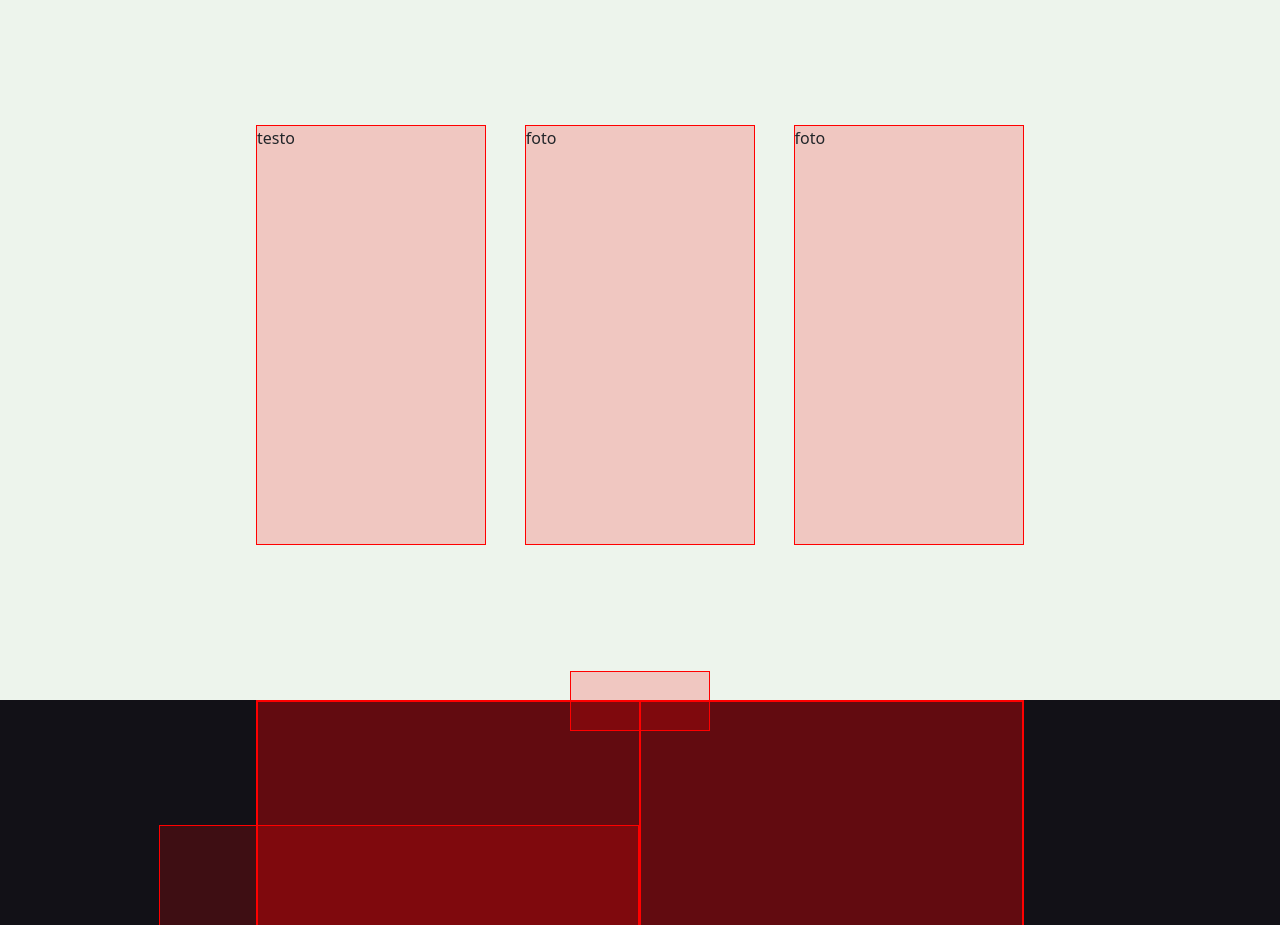
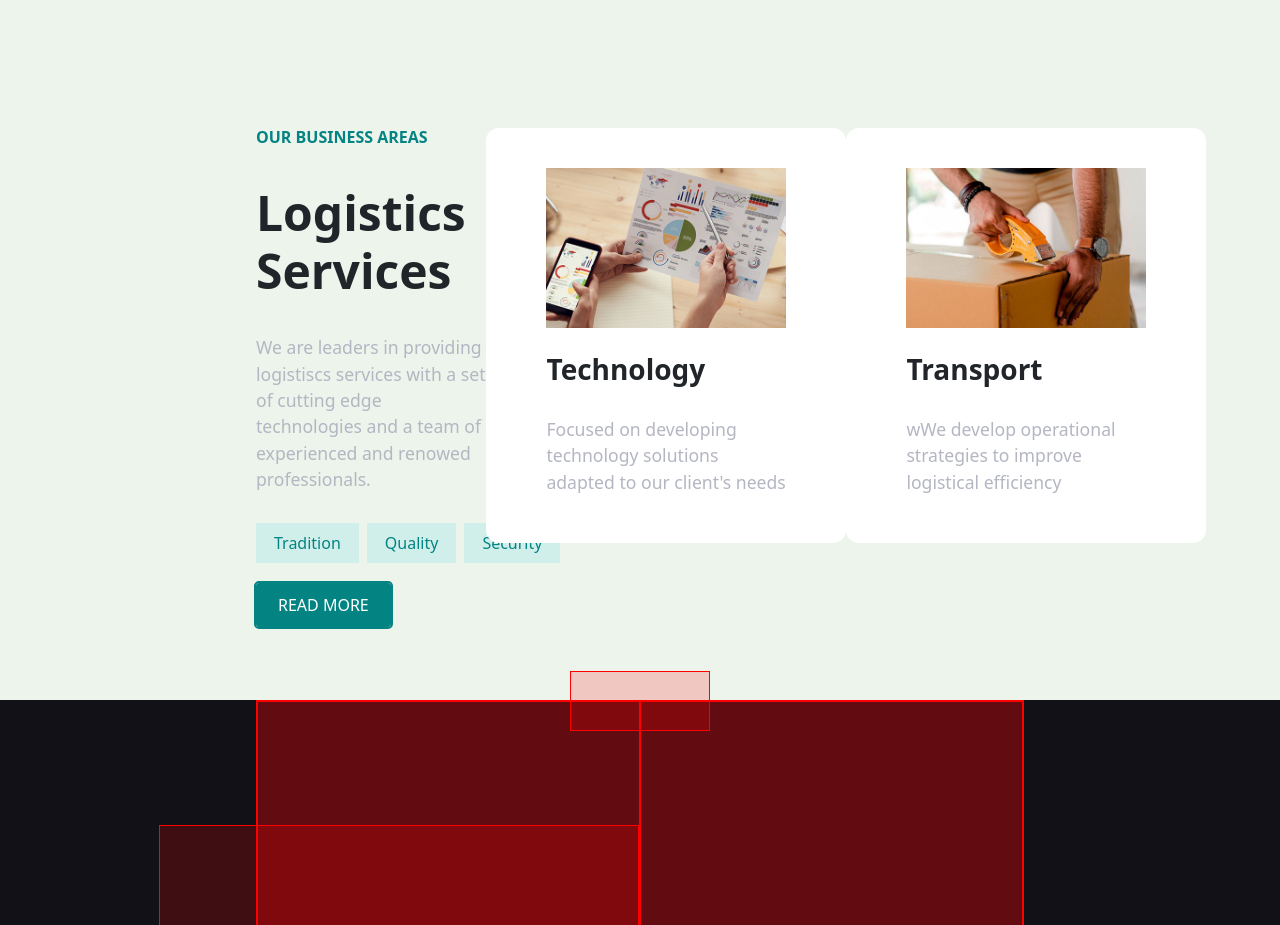
Before and after one commit to NicolaBellini/proj-html-vuejs, a Vue app: page / in a window 1280 px wide. Shown: the part 940-1865 px from the top of the page. Built offline with nearby package versions, Linux system fonts and the light colour scheme.

Commit message:
[finish] css of logistics

```diff
--- a/src/components/partials/LogisticServices.vue
+++ b/src/components/partials/LogisticServices.vue
@@ -1,13 +1,43 @@
 <script>
-export default {};
+export default {
+  data() {
+    return {};
+  },
+};
 </script>
 
 <template>
   <div class="wrapper">
     <div class="my-container d-flex">
-      <div class="debug">testo</div>
-      <div class="debug">foto</div>
-      <div class="debug">foto</div>
+      <div>
+        <span>OUR BUSINESS AREAS</span>
+        <h2>Logistics Services</h2>
+        <p>
+          We are leaders in providing logistiscs services with a set of cutting
+          edge technologies and a team of experienced and renowed professionals.
+        </p>
+        <div class="my-badges d-flex">
+          <div class="my-badge">Tradition</div>
+          <div class="my-badge">Quality</div>
+          <div class="my-badge">Security</div>
+        </div>
+        <button class="readMore">READ MORE</button>
+      </div>
+      <div class="photo">
+        <img src="../../../public/img/gallery-3.jpg" alt="" />
+        <h3>Technology</h3>
+        <p>
+          Focused on developing technology solutions adapted to our client's
+          needs
+        </p>
+      </div>
+      <div class="photo">
+        <img src="../../../public/img/gallery-5.jpg" alt="" />
+        <h3>Transport</h3>
+        <p>
+          wWe develop operational strategies to improve logistical efficiency
+        </p>
+      </div>
     </div>
   </div>
 </template>
@@ -24,6 +54,59 @@ export default {};
     div {
       height: 420px;
       width: 30%;
+      span {
+        color: $dark_green;
+        font-weight: 600;
+      }
+      h2 {
+        margin: 35px 0;
+        font-size: 3rem;
+        font-weight: 800;
+      }
+      p {
+        color: $paragraph;
+        margin-bottom: 30px;
+        font-size: 1.1rem;
+      }
+      .my-badges {
+        height: 40px;
+        .my-badge {
+          display: flex;
+          align-items: center;
+          color: $dark_green;
+          background-color: $light_green_bg;
+          height: 40px;
+          padding: 10px 18px 10px;
+          width: auto;
+          margin-right: 8px;
+        }
+      }
+      .readMore {
+        margin-top: 20px;
+        color: $whites;
+        border-radius: 3px;
+        margin-right: 20px;
+        background-color: $button;
+        border: none;
+        outline: 2px solid $button;
+        padding: 10px 22px;
+      }
+    }
+    .photo {
+      height: 415px;
+      width: 360px;
+      padding: 40px 60px;
+      background-color: $whites;
+      border-radius: 13px;
+      img {
+        width: 240px;
+        height: 160px;
+        margin-bottom: 25px;
+      }
+      h3 {
+        margin-bottom: 30px;
+        font-weight: 600;
+      }
     }
   }
 }
```
